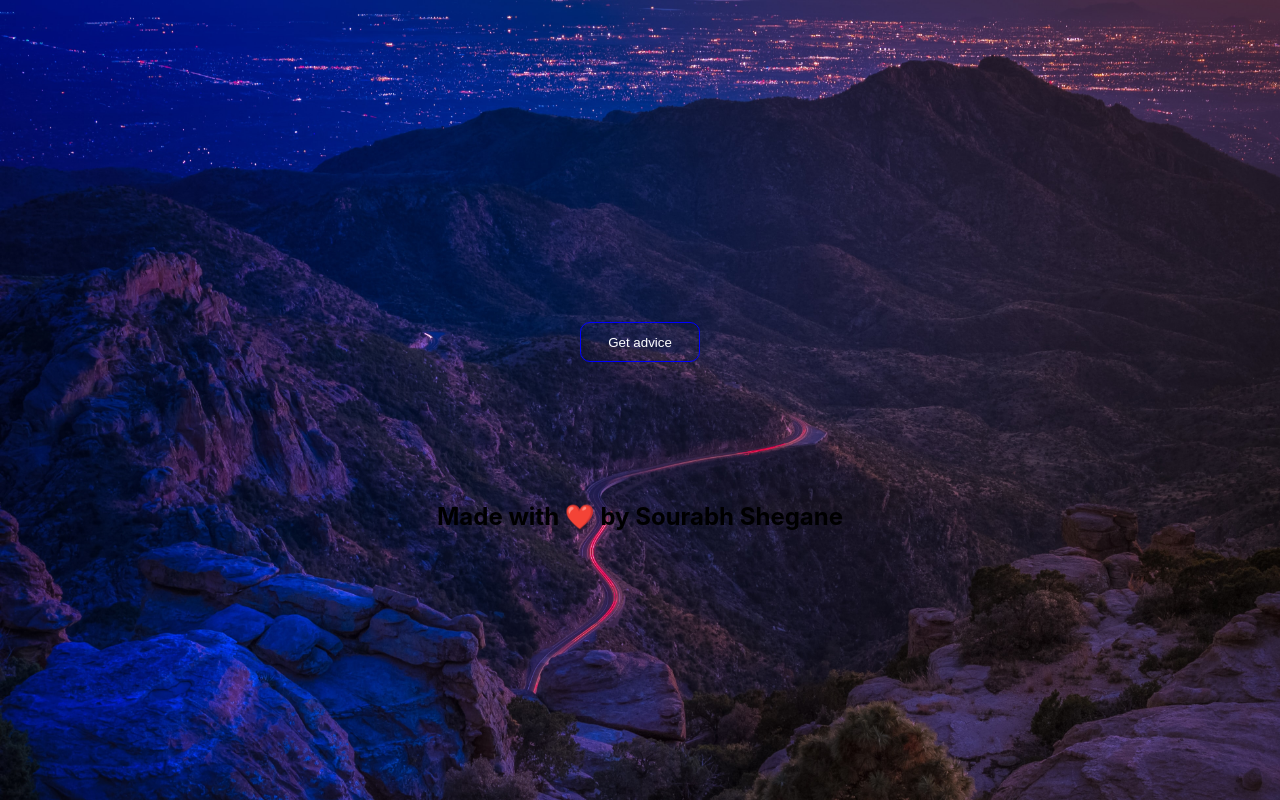
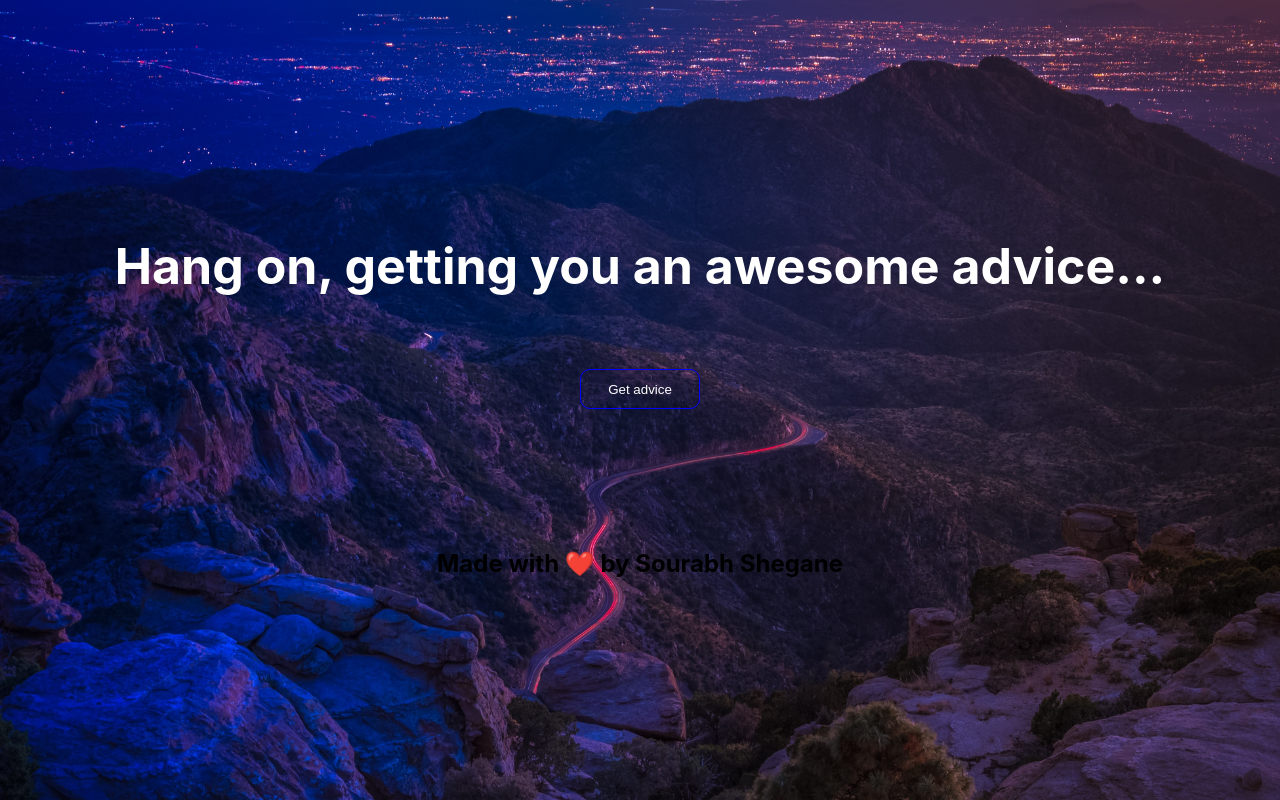
Before and after one commit to sourabhshegane/react_advice_app, a React (Create React App) app: page / in a window 1280 px wide. Built offline with nearby package versions, Linux system fonts and the light colour scheme; no server answers.

Commit message:
Added loading text

```diff
--- a/src/App.js
+++ b/src/App.js
@@ -1,4 +1,3 @@
-import logo from './logo.svg';
 import './App.css';
 import axios from 'axios'
 import React, {useState, useEffect} from 'react'
@@ -12,6 +11,7 @@ function App() {
   const [advice, setAdvice] = useState('')
 
   const getAdvice = () => {
+    setAdvice('Hang on, getting you an awesome advice...');
     axios.get('https://api.adviceslip.com/advice')
     .then(res => {
       setAdvice(res.data.slip.advice)
```
